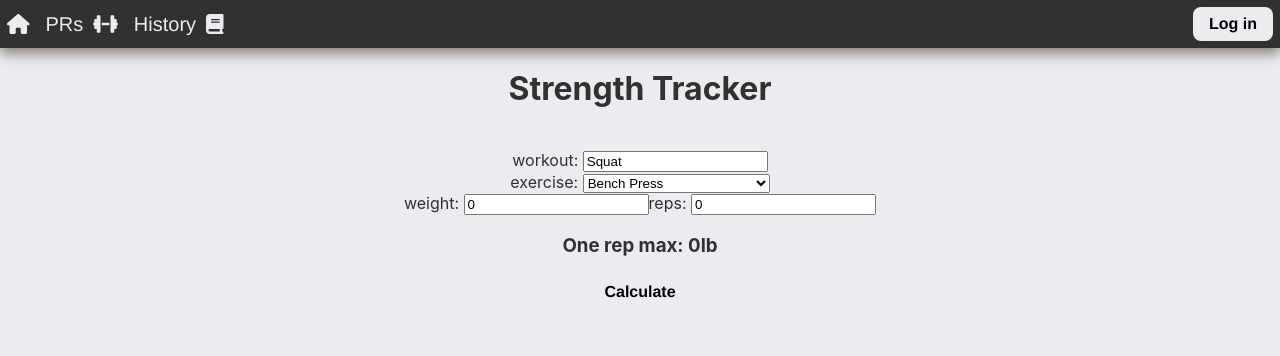
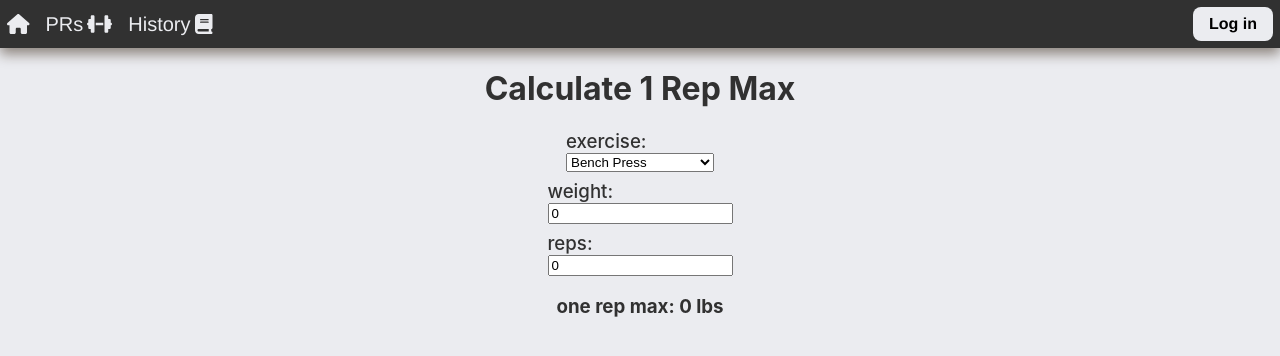
Before and after one commit to jrs-coding-school/jrs-max-lift-react-app-2022-c2, a React (Create React App) app: page /home in a window 1280 px wide. Shown: the top 356 px of the page. Built offline with nearby package versions, Linux system fonts and the light colour scheme.

Commit message:
added class names and added functionality to 1rm

```diff
--- a/src/components/Nav/Nav.js
+++ b/src/components/Nav/Nav.js
@@ -12,10 +12,16 @@ export default function Nav() {
         <Link className='link' to='/home'>
           <FontAwesomeIcon icon={faHouse} />
         </Link>
-        <Link className='link' to="/progress"> PRs&nbsp;
+        <Link className='link' to="/progress">
+          <span>
+            PRs
+          </span>
           <FontAwesomeIcon icon={faDumbbell} />
         </Link>
-        <Link className='link' to="/history"> History&nbsp;
+        <Link className='link' to="/history">
+          <span>
+            History
+          </span>
           <FontAwesomeIcon icon={faBook} />
         </Link>
       </div>
--- a/src/components/entryPage/EntryPage.js
+++ b/src/components/entryPage/EntryPage.js
@@ -18,7 +18,7 @@ export default function EntryPage() {
     <div>
       {isLogin ? <LoginForm /> : <OnboardingWizard />}
       {isLogin
-        ? <div onClick={toggleLoginForm}>New here? Create Account</div>
+        ? <div onClick={toggleLoginForm}>New here? Create account</div>
         : <div onClick={toggleLoginForm}>Log into existing account</div>
       }
     </div>
--- a/src/components/entryPage/createAccountForm/CreateAccountForm.js
+++ b/src/components/entryPage/createAccountForm/CreateAccountForm.js
@@ -40,7 +40,7 @@ export default function CreateAccountForm({ user, setUser }) {
   }
 
   return (
-    <div>
+    <div className='create_account'>
       <h4>Create New Account</h4>
 
       <label>Username: </label>
--- a/src/components/entryPage/loginForm/LoginForm.js
+++ b/src/components/entryPage/loginForm/LoginForm.js
@@ -45,21 +45,29 @@ export default function LoginForm() {
       <form onSubmit={handleFormSubmit}>
         <h4>Log in</h4>
 
+        <div className='inputs-container'>
+          <div className='label-input-group'>
             <label>Username: </label>
             <input
               type='text'
               name='username'
               value={user.username}
               onChange={handleEntryFormChange}
+              placeholder="username"
             />
+          </div>
 
+          <div className='label-input-group'>
             <label>Password: </label>
             <input
               type={isPasswordVisible ? 'password' : 'text'}
               name='password'
               value={user.password}
               onChange={handleEntryFormChange}
+              placeholder="password"
             />
+          </div>
+        </div>
 
         {isPasswordVisible
           ? <div onClick={() => setisPasswordVisible(!isPasswordVisible)}>show</div>
--- a/src/components/entryPage/onboarding/OnboardingWizard.css
+++ b/src/components/entryPage/onboarding/OnboardingWizard.css
@@ -5,7 +5,7 @@
     border-radius: 4px;
     overflow: hidden;
     gap: 2px;
-    background-color: #313131;
+    background-color: var(--darkest);
     justify-content: space-between;
     width: fit-content;
 }
--- a/src/components/homePage/HomePage.js
+++ b/src/components/homePage/HomePage.js
@@ -6,28 +6,23 @@ import './HomePage.css'
 export default function HomePage() {
     const [workout, setWorkout] = useState({
         // this needs to be the table `excersises` from sql. also need more parameters
-        name: 'Squat',
+        id: "",
+        name: '',
         weight: 0,
         reps: 0,
     })
-    const [oneRepMax, setOneRepMax] = useState(0)
 
-    function handleCalcClick(e) {
-        setOneRepMax(Math.floor(workout.weight * (1 + workout.reps / 30)));
-    }
+    var oneRepMax = Math.floor(workout.weight * (1 + workout.reps / 30))
 
     return (
         <div>
 
-            <h1>Strength Tracker</h1>
+            <h1>Calculate 1 Rep Max</h1>
 
             <LiftForm workout={workout} setWorkout={setWorkout} />
 
-            <h3>One rep max: {oneRepMax}lb</h3>
+            <h3>{workout.name} one rep max: {oneRepMax} lbs</h3>
 
-            <button className='button' onClick={handleCalcClick}>
-                Calculate
-            </button>
         </div>
     )
 }
--- a/src/components/liftForm/LiftForm.js
+++ b/src/components/liftForm/LiftForm.js
@@ -1,11 +1,12 @@
 import React from 'react'
 import './LiftForm.css'
+import EXERCISE_DATA from '../../assets/exerciseNames.json'
 
 export default function LiftForm({ workout, setWorkout }) {
 
 
   function handleInputChange(e) {
-    e.preventDefault();
+
     const { name, value } = e.target
     setWorkout({
       ...workout,
@@ -15,54 +16,48 @@ export default function LiftForm({ workout, setWorkout }) {
   }
 
   return (
-    <div>
-      <br />
+    <div className='lift-form inputs-container'>
       {/*
       needs a 1RM <-- maybe this goes on the app
-
-      inputs
-      excersise
-      weight
-      reps
-      note- maybe
       */}
 
-      <label>workout: </label>
-      <input
-        type='text'
-        name='name'
-        value={workout.name}
-        onChange={handleInputChange}
-      />
-      {/* this could be select instead of input */}
-      {/* remove the workout text box and add functionality to exercise drop down menu */}
 
-      <div>
+      {/* remove the exercise text box and add functionality to exercise drop down menu */}
+      {/* make sure that {handleInputChange} is applied to below correctly */}
+      <div className='label-input-group'>
         <label>exercise: </label>
-        <select>
-          <option value="benchPress">Bench Press</option>
-          <option value="inclineBenchPress">Incline Bench Press</option>
-          <option value="dbPress">DB Press</option>
-          <option value="bbOverheadPress">BB Over Head Press</option>
-          <option value="dbOverheadPress">DB Over Head Press</option>
-          <option value="seatedDbOverheadPress">Seated DB Overhead Press</option>
-          <option value="pushPress">Push Press</option>
-          <option value="jerk">Jerk</option>
-          <option value="backSquat">Back Squat</option>
-          <option value="frontSquat">Front Squat</option>
-          <option value="bulgarianSplitSquat">Bulgarian Split Squat</option>
-          <option value="deadlift">Deadlift</option>
-          <option value="romanianDeadlift">Romanian Deadlift</option>
-          <option value="powerClean">Power Clean</option>
-          <option value="clean">Clean</option>
-          <option value="powerSnatdh">Power Snatch</option>
-          <option value="snatch">Snatch</option>
-          <option value="pullup">Pull-up</option>
-          <option value="pushup">Push-up</option>
+        <select
+          value={JSON.stringify({
+            id: workout.id,
+            name: workout.name
+          })}
+          onChange={(e) => {
+            let { value } = e.target
+            value = JSON.parse(value);
+            setWorkout({
+              ...workout,
+              id: value.id,
+              name: value.name
+            })
+          }}>
+          <option
+            value=""
+            disabled
+          >
+            select exercise
+          </option>
+          {EXERCISE_DATA.map(exercise => (
+            <option
+              key={exercise.id}
+              value={JSON.stringify(exercise)}
+            >
+              {exercise.name}
+            </option>
+          ))}
         </select>
-
       </div>
 
+      <div className='label-input-group'>
         <label>weight: </label>
         <input
           type='number'
@@ -70,7 +65,9 @@ export default function LiftForm({ workout, setWorkout }) {
           value={workout.weight}
           onChange={handleInputChange}
         />
+      </div>
 
+      <div className='label-input-group'>
         <label>reps: </label>
         <input
           type='number'
@@ -79,5 +76,7 @@ export default function LiftForm({ workout, setWorkout }) {
           onChange={handleInputChange}
         />
       </div>
+
+    </div>
   )
 }
```
Lines whose indentation alone changed are shown as unchanged.
